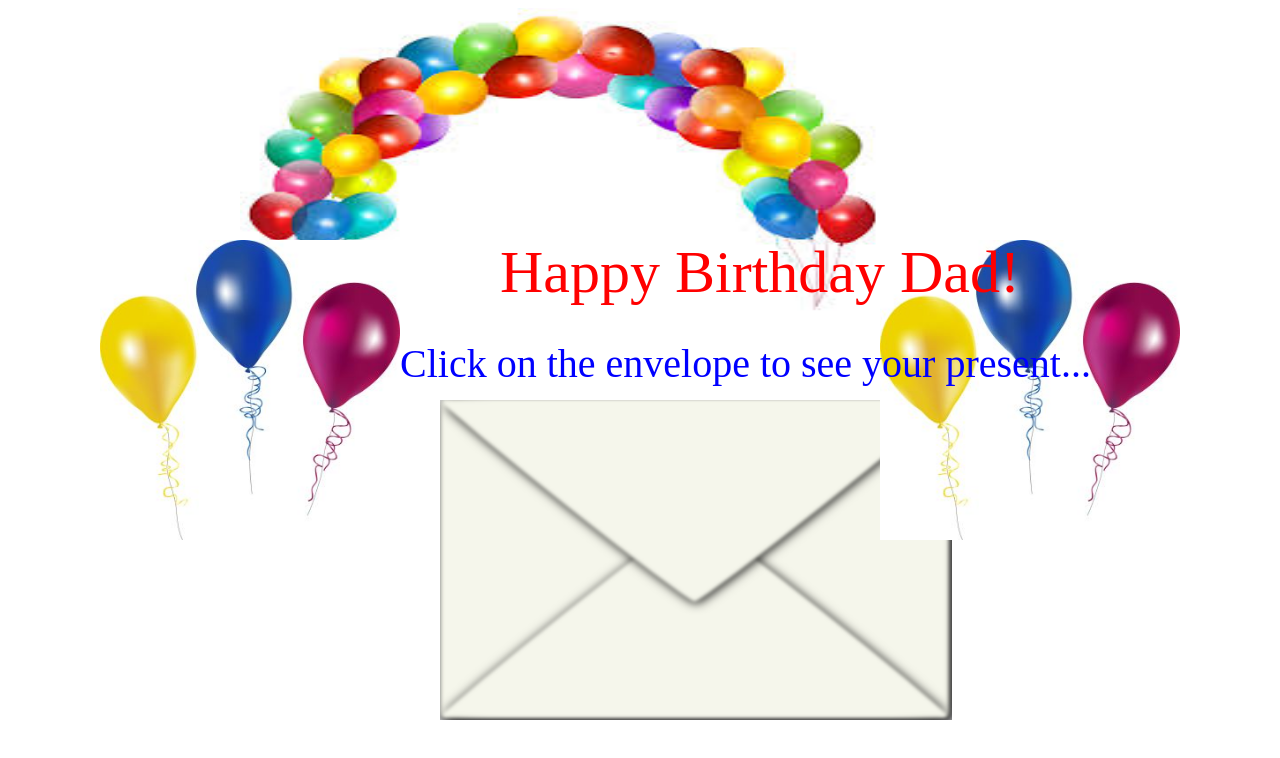
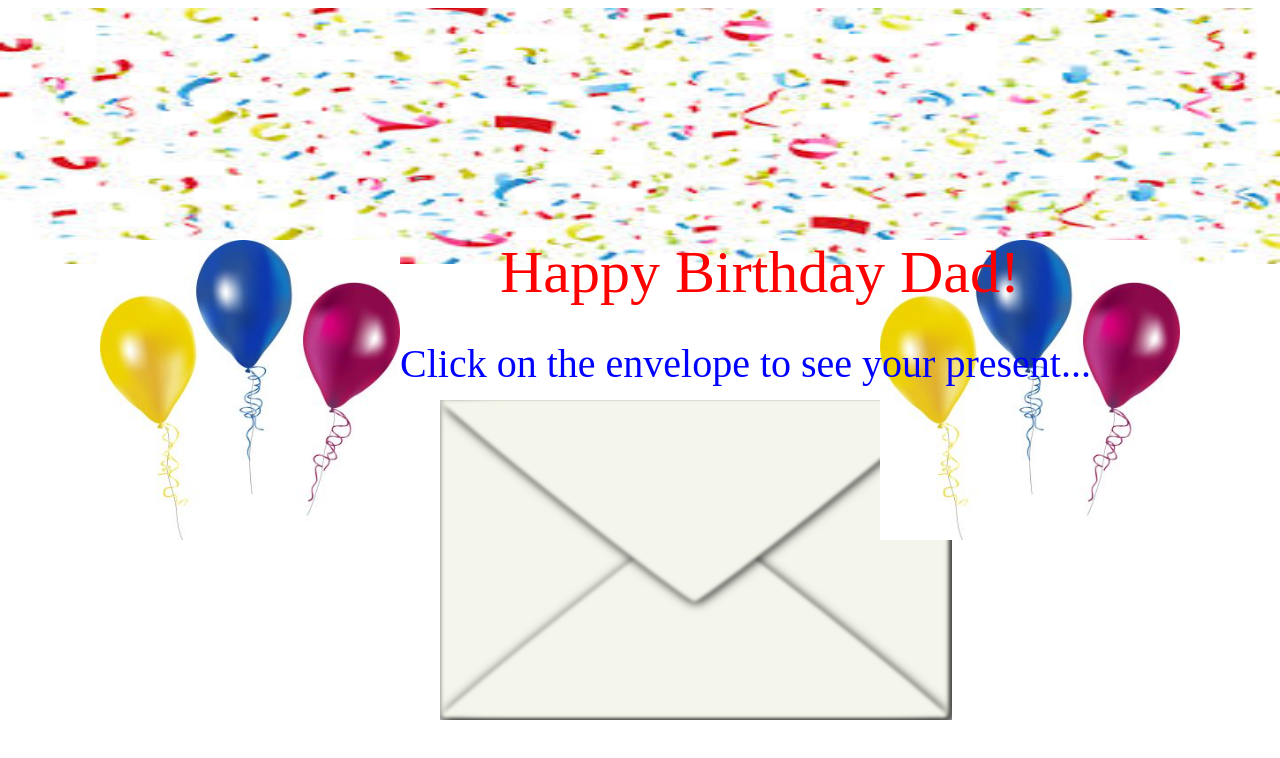
Before and after one commit to lgzambello/lgzambello.github.io, a plain HTML site: page index.html in a window 1280 px wide. Drawn offline with nearby package versions, Linux system fonts and the light colour scheme.

Commit message:
changed balloon to  confetti

```diff
--- a/index.html
+++ b/index.html
@@ -9,7 +9,7 @@
 </head>
 <body>
 <div style="text-align: center;">
-<img src="balLoon.jpg" width="50%" height="40%" style="position: absolute; right: 400px;">
+<img src="confetti2.jpg" width="100%" height="32%" style="position: absolute; right: 0px;">
     </div>
 <div class="present">
     <br><br>
```
Also changed, not shown: confetti2.jpg (added).
